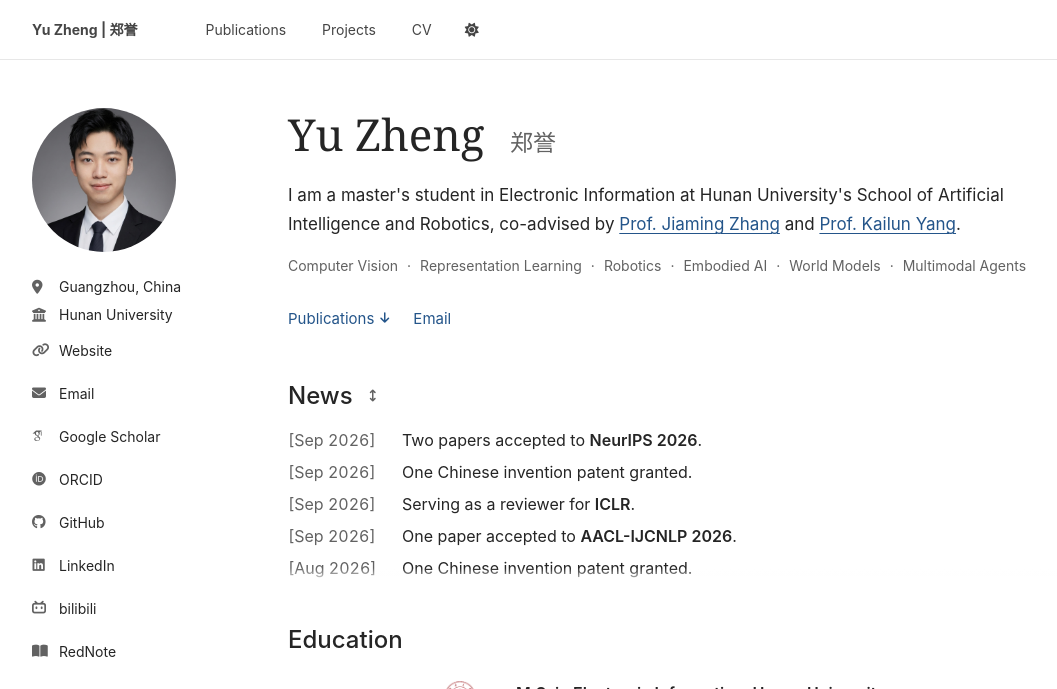
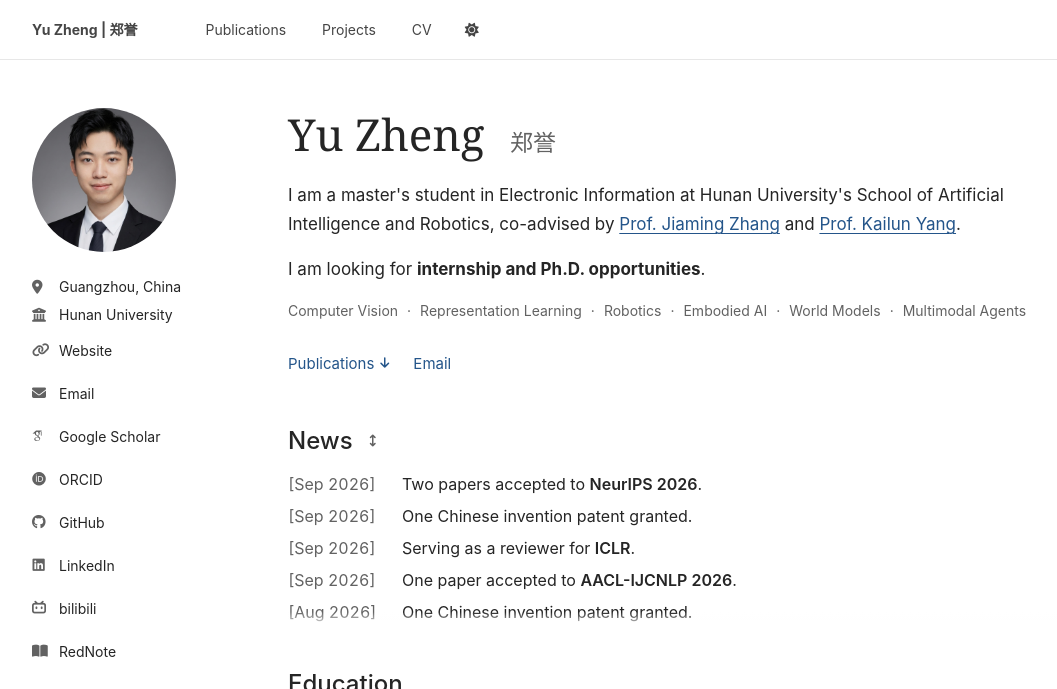
Before and after one commit to FaterYU/FaterYU.github.io, a Jekyll site: the page built from _pages/about.md, in a window 1280 px wide, cut to the strip 0-689 px from the top of the page. Shown: the whole strip, without its empty margins (0-1057 px from the left). Built offline with Jekyll 4.4.1, drawn with Linux system fonts in a browser that asks for light colours; some web fonts are replaced.

Commit message:
Add internship and PhD availability to homepage

```diff
--- a/_pages/about.md
+++ b/_pages/about.md
@@ -20,6 +20,7 @@ redirect_from:
     </div>
   </div>
   <p class="profile-lede">I am a master's student in Electronic Information at Hunan University's School of Artificial Intelligence and Robotics, co-advised by <a href="https://jamycheung.github.io/">Prof. Jiaming Zhang</a> and <a href="https://yangkailun.com/">Prof. Kailun Yang</a>.</p>
+  <p class="profile-lede">I am looking for <strong>internship and Ph.D. opportunities</strong>.</p>
   <ul class="profile-focus-list" aria-label="Research interests">
     {% for interest in profile.research_interests %}
       <li>{{ interest }}</li>
```
